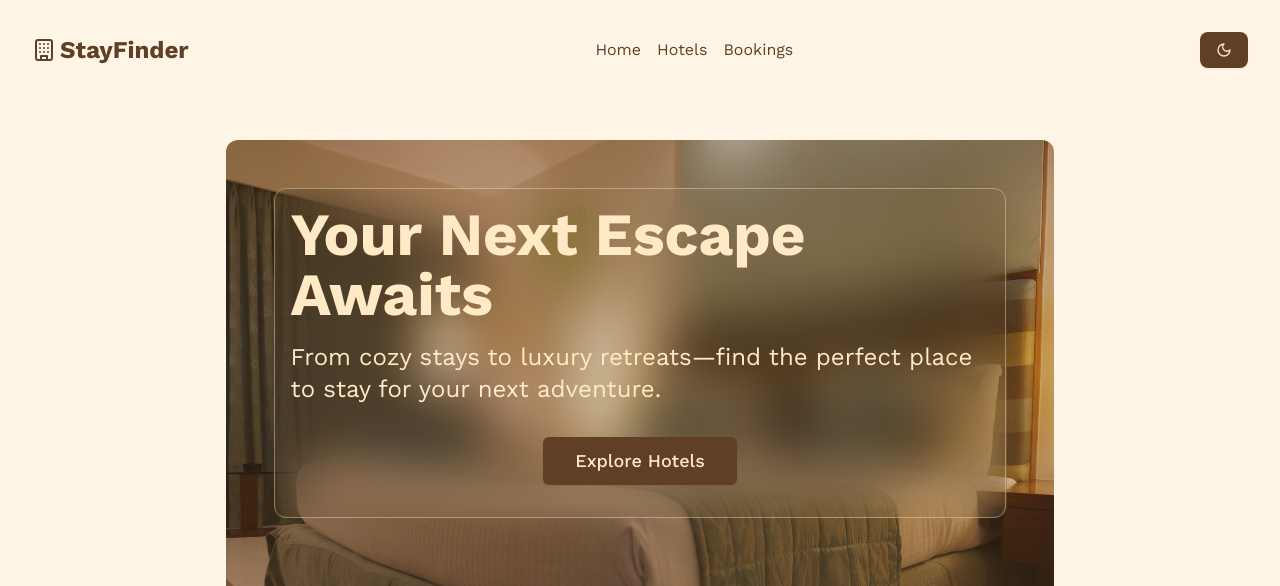
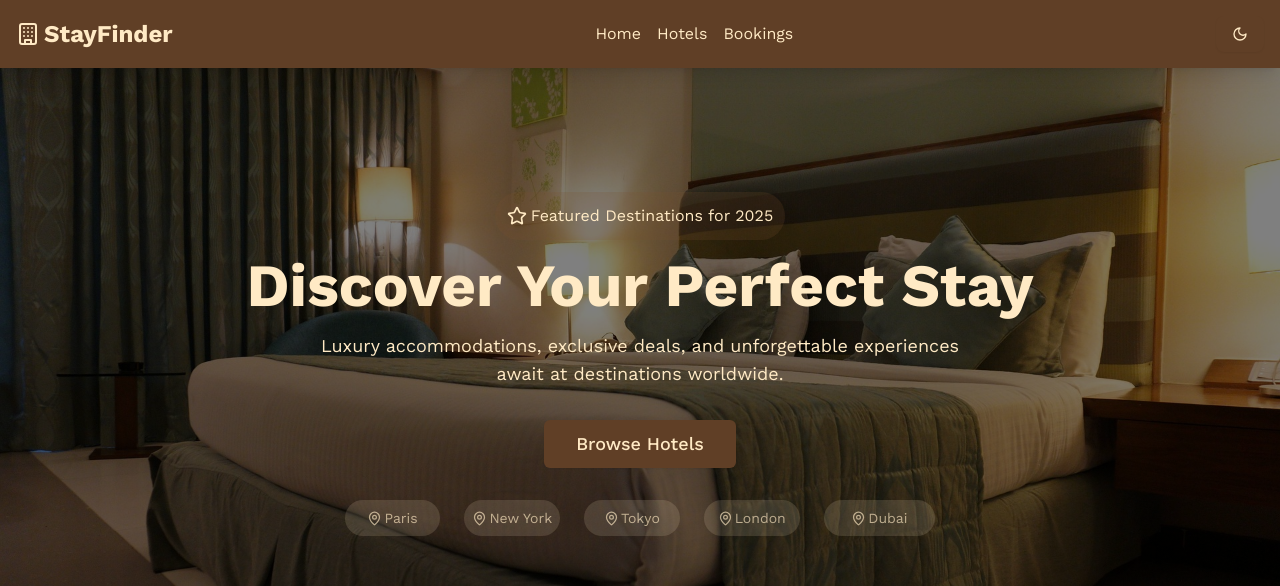
Before and after one commit to AymenDellas/hotels-booking, a Next.js app: page / in a window 1280 px wide. Shown: the top 586 px of the page. Built offline with nearby package versions, Linux system fonts and the light colour scheme; no server answers; the database is empty.

Commit message:
hero section redesign

```diff
--- a/app/globals.css
+++ b/app/globals.css
@@ -23,3 +23,10 @@
   --color-action-dark: #c87137;
   --color-border-dark: #8c5e3c;
 }
+:root {
+  --image-filter: brightness(0.7) contrast(1.1);
+}
+
+.dark {
+  --image-filter: brightness(0.75) contrast(1.25) saturate(0.75);
+}
--- a/app/page.tsx
+++ b/app/page.tsx
@@ -1,36 +1,71 @@
 import React from "react";
 import "./globals.css";
 import { Button } from "@/components/ui/button";
-import { Input } from "@/components/ui/input";
-import { Search, MapPin } from "lucide-react";
+
+import { MapPin, Star } from "lucide-react";
 import { whyChooseUs } from "@/lib/data";
 
 import FeaturedHotels from "@/components/FeaturedHotels";
 import Link from "next/link";
+
 const page = () => {
   return (
     <main className="relative overflow-hidden">
-      <section>
-        <div className="mx-12 max-lg:mx-4 mt-10 mb-20 relative">
-          <div
+      <section
+        className="flex items-center justify-center px-2 py-20 lg:py-48 bg-cover bg-center"
         style={{
-              backgroundImage: `linear-gradient(to bottom, rgba(96, 63, 38, 0.3), rgba(108, 78, 49, 0.4)), url(/5.jpg)`,
-              backgroundSize: "cover",
-              backgroundPosition: "center",
+          backgroundImage: `linear-gradient(rgba(0, 0, 0, 0.5), rgba(0, 0, 0, 0.5)), url(/5.jpg)`,
         }}
-            className="w-[70%] max-lg:w-[90%] h-[650px] max-lg:h-[400px] object-cover rounded-xl relative mx-auto z-0 p-12"
       >
-            <div className="flex flex-col items-center p-4 space-y-4 rounded-xl backdrop-blur-xl w-fit mx-auto text-text-light border border-text-light/40">
-              <h1 className="font-bold text-6xl max-lg:text-3xl">
-                Your Next Escape Awaits
+        <div className="flex flex-col items-center space-y-4 text-text-light dark:text-text-dark mt-12 lg:mt-0">
+          <div className="rounded-full bg-primary-dark/20 p-3 flex items-center space-x-1 w-fit">
+            <Star size={20} />
+            <p>Featured Destinations for 2025</p>
+          </div>
+          <h1 className="text-3xl lg:text-6xl font-bold">
+            Discover Your Perfect Stay
           </h1>
-              <p className="text-2xl max-lg:text-lg">
-                From cozy stays to luxury retreats—find the perfect place to
-                stay for your next adventure.
+          <p className="lg:text-lg lg:w-[70%] text-center">
+            Luxury accommodations, exclusive deals, and unforgettable
+            experiences await at destinations worldwide.
           </p>
-              <Button className="my-4 text-lg text-text-light bg-primary-light cursor-pointer hover:bg-primary-light/90 transition-colors duration-200 ease-out px-8 py-6">
-                <Link href="/listings">Explore Hotels</Link>
+          <Button className="my-4 text-lg text-text-light bg-primary-light cursor-pointer hover:bg-primary-light transition-colors duration-200 ease-out px-8 py-6">
+            <Link href="/listings">Browse Hotels</Link>
           </Button>
+          {/* <div className="grid grid-cols-2 lg:grid-cols-3 gap-2 place-content-center mx-auto justify-center space-y-2 lg:space-y-0 lg:flex-row lg:items-center space-x-4">
+            <div className="flex flex-col items-center bg-primary-light p-7 rounded-lg w-[170px] lg:w-[200px] justify-center text-center">
+              <h2 className="text-xl font-bold">+100</h2>
+              <p>Luxury Hotels</p>
+            </div>
+            <div className="flex flex-col items-center bg-primary-light p-7 rounded-lg w-[170px] lg:w-[200px] justify-center text-center">
+              <h2 className="text-xl font-bold">+100</h2>
+              <p>Destinations</p>
+            </div>
+            <div className="flex flex-col items-center bg-primary-light p-7 rounded-lg w-[170px] lg:w-[200px] justify-center text-center">
+              <h2 className="text-xl font-bold">24/7</h2>
+              <p>Support</p>
+            </div>
+          </div> */}
+          <div className="grid grid-cols-3 lg:grid-cols-5 gap-2  space-x-4 mt-4 ">
+            <div className="flex items-center space-x-0.5 opacity-70 bg-text-light/20 rounded-full p-2 justify-center">
+              <MapPin className="" size={15} />
+              <h2 className="text-sm ">Paris</h2>
+            </div>
+            <div className="flex items-center space-x-0.5 opacity-70 bg-text-light/20 rounded-full p-2 justify-center">
+              <MapPin className="" size={15} />
+              <h2 className="text-sm ">New York</h2>
+            </div>
+            <div className="flex items-center space-x-0.5 opacity-70 bg-text-light/20 rounded-full p-2 justify-center">
+              <MapPin className="" size={15} />
+              <h2 className="text-sm ">Tokyo</h2>
+            </div>
+            <div className="flex items-center space-x-0.5 opacity-70 bg-text-light/20 rounded-full p-2 justify-center">
+              <MapPin className="" size={15} />
+              <h2 className="text-sm ">London</h2>
+            </div>
+            <div className="flex items-center space-x-0.5 opacity-70 bg-text-light/20 rounded-full p-2 justify-center">
+              <MapPin className="" size={15} />
+              <h2 className="text-sm ">Dubai</h2>
             </div>
           </div>
         </div>
--- a/components/FeaturedHotels.tsx
+++ b/components/FeaturedHotels.tsx
@@ -18,7 +18,7 @@ const FeaturedHotels = () => {
   }, []);
 
   return (
-    <section className="flex flex-col items-center text-primary-light dark:text-text-dark">
+    <section className="flex flex-col items-center text-primary-light dark:text-text-dark my-8">
       <div className=" text-center space-y-2">
         <h1 className="font-bold text-4xl">Top Picks for You</h1>
         <em className="text-sm">
--- a/components/Navbar.tsx
+++ b/components/Navbar.tsx
@@ -12,7 +12,7 @@ const Navbar = () => {
     document.documentElement.classList.toggle("dark");
   };
   return (
-    <nav className="sticky z-50 p-8 text-primary-light dark:text-text-dark overflow-x-hidden ">
+    <nav className="fixed w-full z-50 p-4 bg-primary-light dark:bg-text-dark  text-text-light dark:text-primary-dark overflow-x-hidden   shadow-lg">
       <div className="hidden lg:flex items-center justify-between">
         <div>
           <Link
@@ -72,7 +72,7 @@ const Navbar = () => {
           </div>
         </div>
         <div
-          className="text-primary-light dark:text-text-dark cursor-pointer lg:hidden"
+          className="text-text-light dark:text-text-dark cursor-pointer lg:hidden"
           onClick={() => setToggleSiderBar(true)}
         >
           <Menu size={24} />
@@ -83,7 +83,7 @@ const Navbar = () => {
             toggleSiderBar ? "translate-x-0" : "translate-x-full"
           } transition-transform duration-300 ease-out`}
         >
-          <div className="absolute right-0 top-0 bg-text-light dark:bg-primary-light p-2 pt-8 rounded-lg shadow-lg h-full w-64 transition-transform transform translate-x-0">
+          <div className="absolute right-0 top-0 bg-text-light dark:bg-primary-light text-primary-light p-2 pt-8 rounded-lg shadow-lg h-full w-64 transition-transform transform translate-x-0">
             <div
               className="cursor-pointer mb-4"
               onClick={() => setToggleSiderBar(false)}
```
Also changed, not shown: public/herobg.avif (added). Lines whose indentation alone changed are shown as unchanged.
